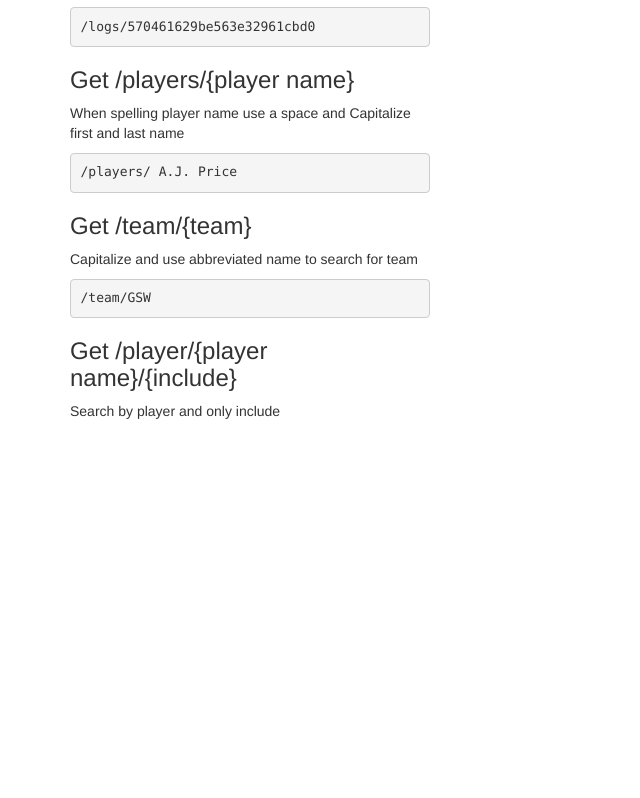
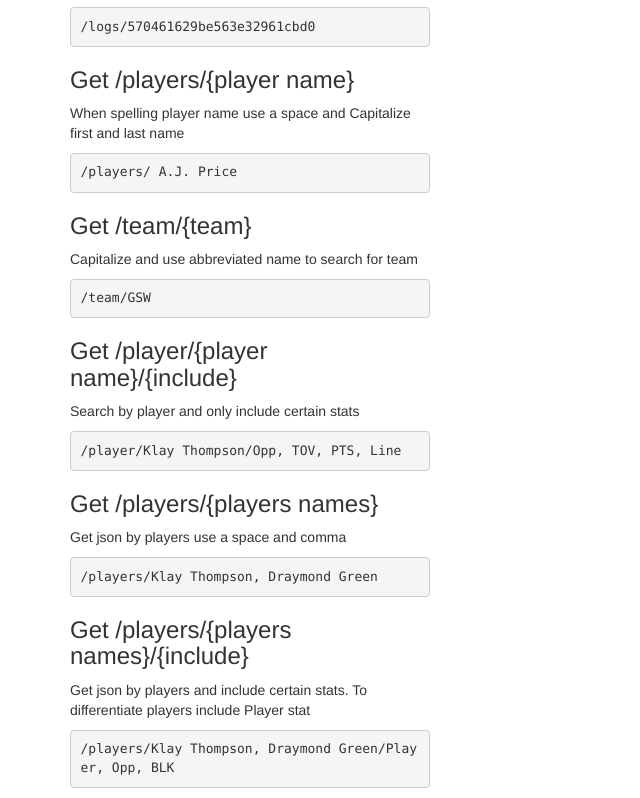
Before and after one commit to AntonisFK/Nba_API, a website: page client/index.html in a window 1280 px wide. Shown: the part 1299-2097 px from the top of the page, without its empty margins (0-640 px from the left). Before the commit the page ends 1730 px from the top, so only its background shows below. Drawn offline with nearby package versions, Linux system fonts and the light colour scheme; some packages are replaced by stand-ins of ours; a script that the page names is missing.

Commit message:
Finished text for index.html

```diff
--- a/client/index.html
+++ b/client/index.html
@@ -133,8 +133,16 @@
       <pre><code>/team/GSW</code></pre>
 
       <h3>Get /player/{player name}/{include}</h3>
-      <p>Search by player and only include </p>
+      <p>Search by player and only include certain stats</p>
+      <pre><code>/player/Klay Thompson/Opp, TOV, PTS, Line</code></pre>
 
+      <h3>Get /players/{players names}</h3>
+      <p>Get json by players use a space and comma</p>
+      <pre><code>/players/Klay Thompson, Draymond Green</code></pre>
+
+      <h3>Get /players/{players names}/{include}</h3>
+      <p>Get json by players and include certain stats. To differentiate players include Player stat</p>
+      <pre><code>/players/Klay Thompson, Draymond Green/Player, Opp, BLK</code></pre>
 
 
     </div>
```
